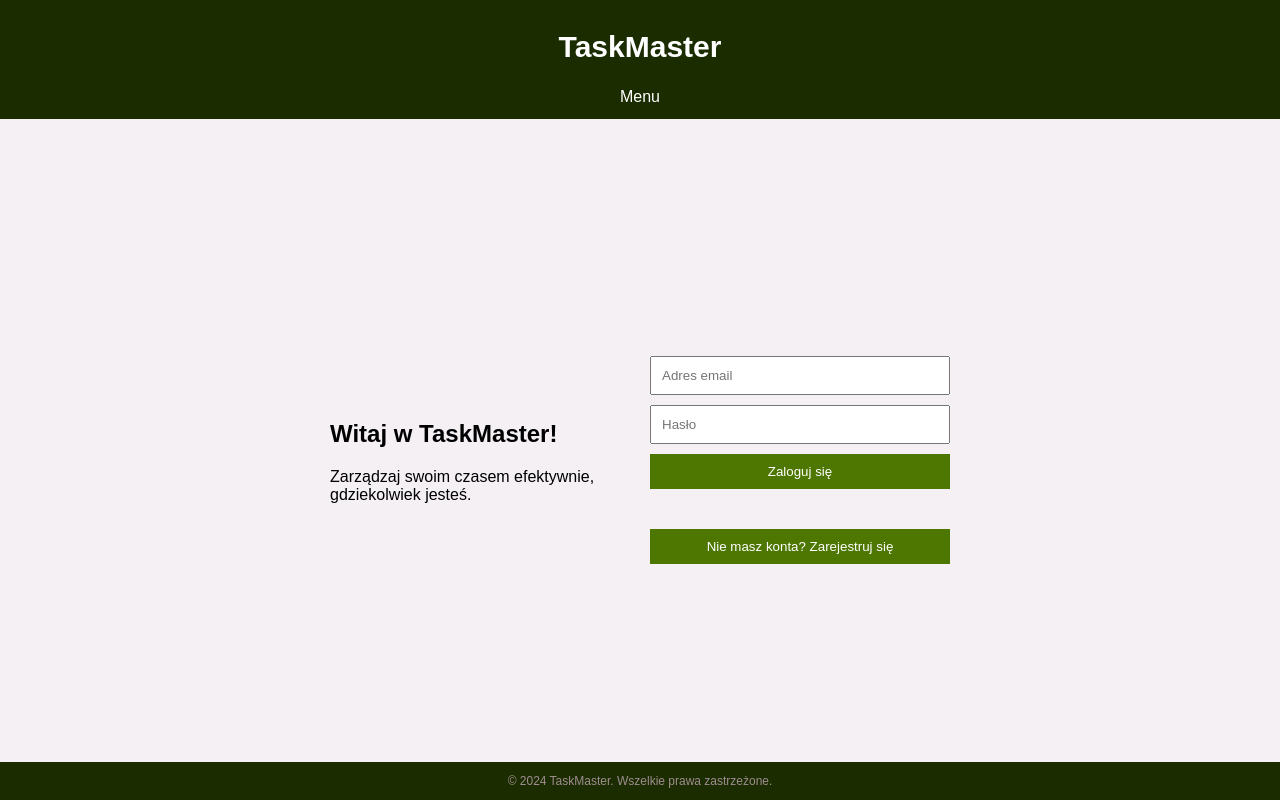
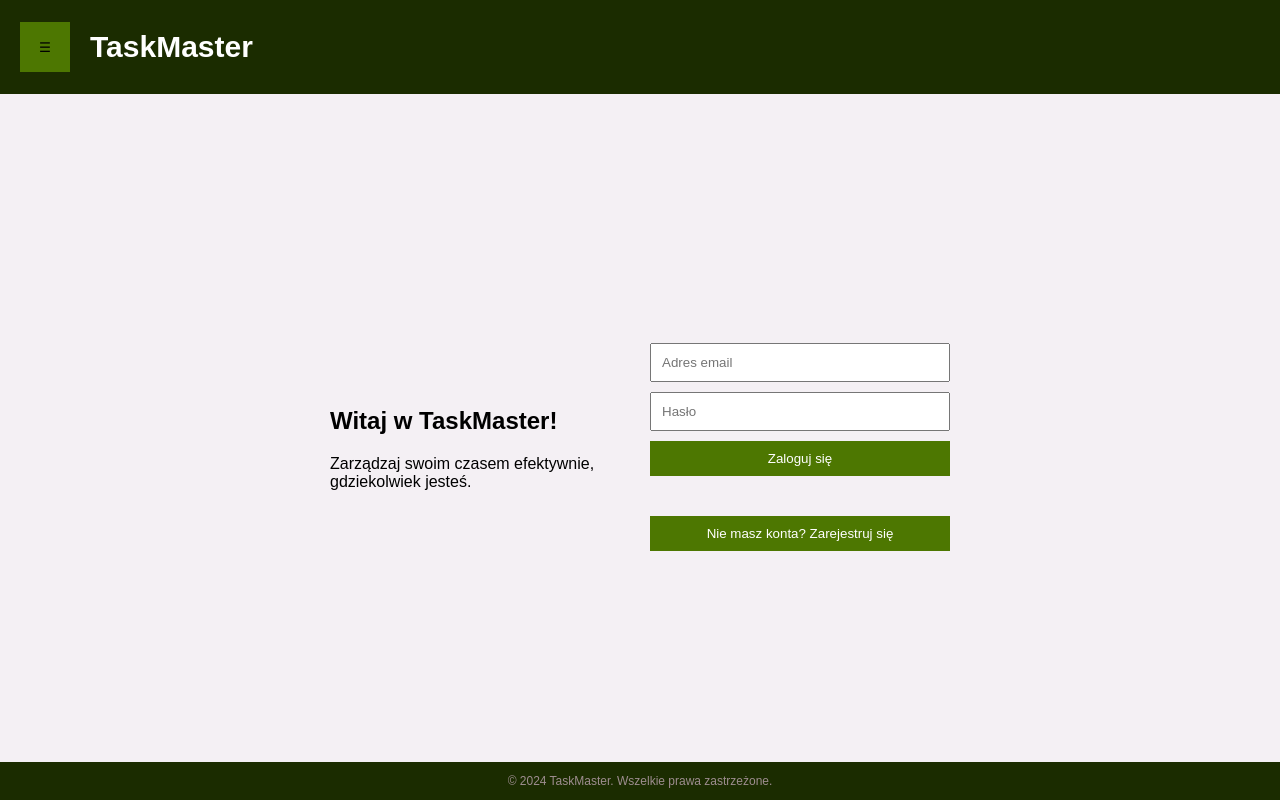
Before and after one commit to wolfgangxxiii/TaskMaster, a plain HTML site: page index.html in a window 1280 px wide. Drawn offline with Linux system fonts and the light colour scheme.

Commit message:
Update index.html

```diff
--- a/index.html
+++ b/index.html
@@ -18,23 +18,39 @@
             color: #9e8d8f; /* Ciemny szary dla tekstu */
         }
 
+                /* Pozostałe style */
         header {
+            display: flex; /* Nowy */
+            align-items: center; /* Nowy */
+            justify-content: flex-start; /* Nowy */
             background-color: #1b2c00;
             font-size: 15px;
             color: white;
             padding: 10px 20px;
             text-align: center;
-            position: relative; /* Pozycjonowanie względem innych elementów */
-            z-index: 2; /* Upewnij się, że nagłówek jest zawsze na wierzchu */
         }
 
+        #menu-toggle { /* Zmodyfikowany */
+            background: #4d7701; /* Kolor tła przycisku */
+            width: 50px; /* Szerokość przycisku */
+            height: 50px; /* Wysokość przycisku */
+            margin-right: 20px; /* Odstęp od tytułu */
+            cursor: pointer;
+            border: none;
+            display: flex; /* Wyśrodkowanie ikony w przycisku */
+            align-items: center; /* Pionowo */
+            justify-content: center; /* Poziomo */
+        }
+        #menu-toggle:hover {
+            background: #f46500;
+        }
         nav ul {
             list-style: none;
             padding: 0;
             margin: 0;
             background-color: #4d7701;
             position: fixed;
-            top: 125px; /* Wysokość nagłówka + margines */
+            top: 94px; /* Wysokość nagłówka + margines */
             left: 0;
             width: 250px;
             height: 100%;
@@ -141,9 +157,9 @@
 </head>
 <body>
     <header>
+        <button id="menu-toggle">&#9776;</button> <!-- Zmieniono pozycję -->
         <h1>TaskMaster</h1>
         <nav>
-            <button id="menu-toggle">Menu</button>
             <ul id="menu">
                 <li><a href="#">Strona główna</a></li>
                 <li><a href="#">O aplikacji</a></li>
```
